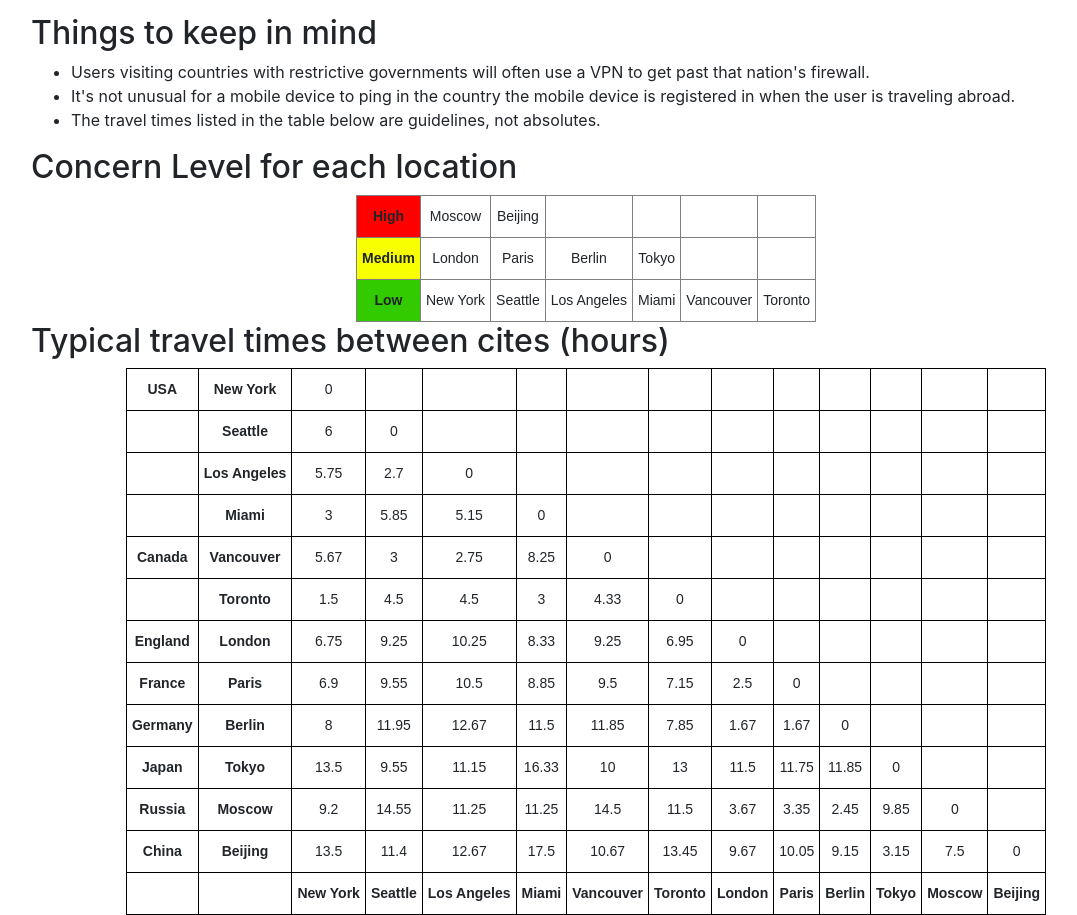
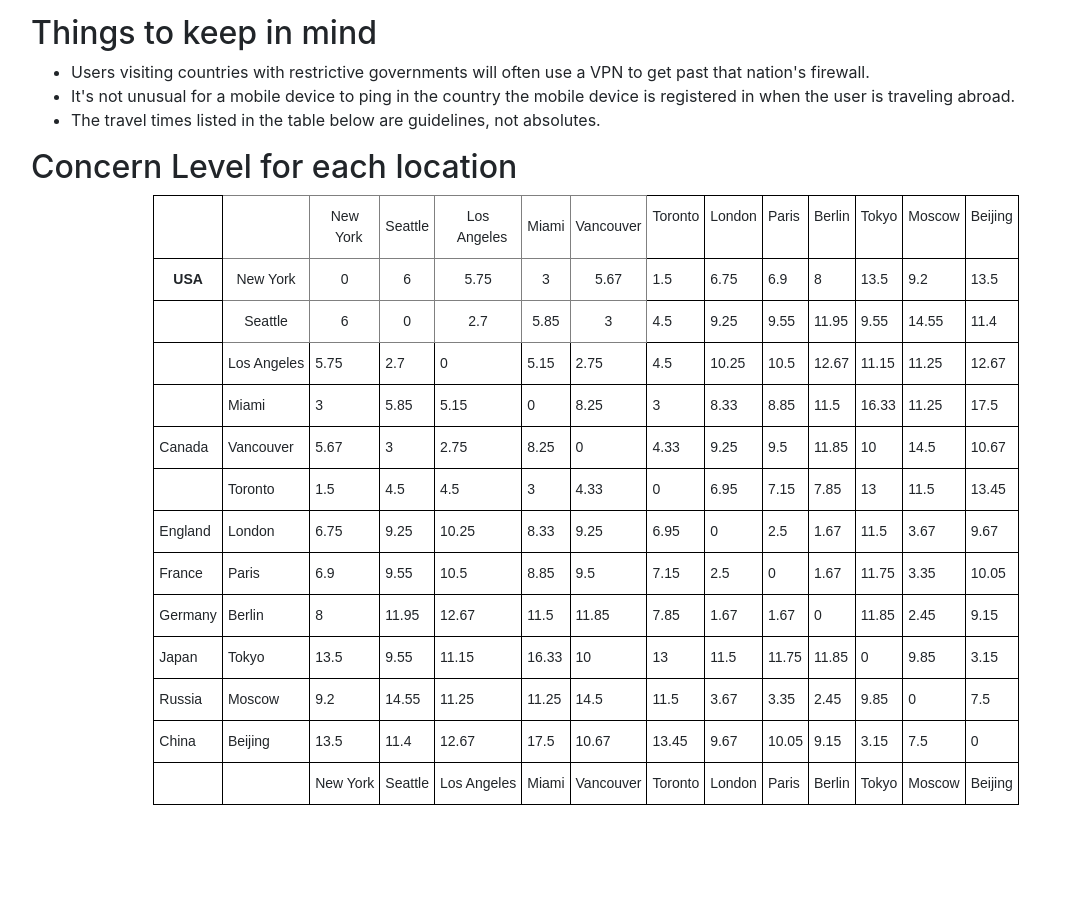
Before and after one commit to uncw-hfcs/ids-simulator, a Flask app: page /reference in a window 1280 px wide. Shown: the part 991-1906 px from the top of the page, without its empty margins (54-1131 px from the left). After the commit the page ends 1796 px from the top, so only its background shows below. Run offline with Flask 2, Linux system fonts and the light colour scheme; some libraries are stand-ins or nearby versions.

Commit message:
Updated Travel Time Table

```diff
--- a/templates/reference.html
+++ b/templates/reference.html
@@ -76,248 +76,233 @@ Reference Page
       .tg td{font-family:Arial, sans-serif;font-size:14px;padding:10px 5px;border-style:solid;border-width:1px;overflow:hidden;word-break:normal;border-color:black;}
       .tg th{font-family:Arial, sans-serif;font-size:14px;font-weight:normal;padding:10px 5px;border-style:solid;border-width:1px;overflow:hidden;word-break:normal;border-color:black;}
       .tg .tg-9wq8{border-color:inherit;text-align:center;vertical-align:middle}
-        .tg .tg-k6ey{font-weight:bold;background-color:#f8ff00;border-color:inherit;text-align:center;vertical-align:middle}
-        .tg .tg-q165{font-weight:bold;background-color:#fe0000;border-color:inherit;text-align:center;vertical-align:middle}
-        .tg .tg-2aeq{font-weight:bold;background-color:#32cb00;border-color:inherit;text-align:center;vertical-align:middle}
+      .tg .tg-wa1i{font-weight:bold;text-align:center;vertical-align:middle}
+      .tg .tg-0lax{text-align:left;vertical-align:top}
       </style>
       <table class="tg">
         <tr>
-            <td class="tg-q165">High</td>
-            <td class="tg-9wq8">Moscow</td>
-            <td class="tg-9wq8">Beijing</td>
-            <td class="tg-9wq8"></td>
-            <td class="tg-9wq8"></td>
-            <td class="tg-9wq8"></td>
-            <td class="tg-9wq8"></td>
+          <th class="tg-wa1i"> </th>
+          <th class="tg-9wq8"> </th>
+          <th class="tg-9wq8">New<br>&nbsp;&nbsp;York</th>
+          <th class="tg-9wq8">Seattle</th>
+          <th class="tg-9wq8">Los<br>&nbsp;&nbsp;Angeles</th>
+          <th class="tg-9wq8">Miami</th>
+          <th class="tg-9wq8">Vancouver</th>
+          <th class="tg-0lax">Toronto</th>
+          <th class="tg-0lax">London</th>
+          <th class="tg-0lax">Paris</th>
+          <th class="tg-0lax">Berlin</th>
+          <th class="tg-0lax">Tokyo</th>
+          <th class="tg-0lax">Moscow</th>
+          <th class="tg-0lax">Beijing</th>
         </tr>
         <tr>
-            <td class="tg-k6ey">Medium</td>
-            <td class="tg-9wq8">London</td>
-            <td class="tg-9wq8">Paris</td>
-            <td class="tg-9wq8">Berlin</td>
-            <td class="tg-9wq8">Tokyo</td>
-            <td class="tg-9wq8"></td>
-            <td class="tg-9wq8"></td>
+          <td class="tg-wa1i">USA</td>
+          <td class="tg-9wq8">New York</td>
+          <td class="tg-9wq8">0</td>
+          <td class="tg-9wq8">6</td>
+          <td class="tg-9wq8">5.75</td>
+          <td class="tg-9wq8">3</td>
+          <td class="tg-9wq8">5.67</td>
+          <td class="tg-0lax">1.5</td>
+          <td class="tg-0lax">6.75</td>
+          <td class="tg-0lax">6.9</td>
+          <td class="tg-0lax">8</td>
+          <td class="tg-0lax">13.5</td>
+          <td class="tg-0lax">9.2</td>
+          <td class="tg-0lax">13.5</td>
         </tr>
         <tr>
-            <td class="tg-2aeq">Low</td>
-            <td class="tg-9wq8">New York</td>
+          <td class="tg-wa1i"> </td>
           <td class="tg-9wq8">Seattle</td>
-            <td class="tg-9wq8">Los Angeles</td>
-            <td class="tg-9wq8">Miami</td>
-            <td class="tg-9wq8">Vancouver</td>
-            <td class="tg-9wq8">Toronto</td>
-          </tr>
-        </table>
-    <h2>Typical travel times between cites (hours)</h2>
-    <table class="tg">
-      <tr>
-        <td class="tg-wa1i">USA</td>
-        <td class="tg-wa1i">New York</td>
-        <td class="tg-nrix">0</td>
-        <td class="tg-nrix"></td>
-        <td class="tg-nrix"></td>
-        <td class="tg-nrix"></td>
-        <td class="tg-nrix"></td>
-        <td class="tg-nrix"></td>
-        <td class="tg-nrix"></td>
-        <td class="tg-nrix"></td>
-        <td class="tg-nrix"></td>
-        <td class="tg-nrix"></td>
-        <td class="tg-nrix"></td>
-        <td class="tg-nrix"></td>
+          <td class="tg-9wq8">6</td>
+          <td class="tg-9wq8">0</td>
+          <td class="tg-9wq8">2.7</td>
+          <td class="tg-9wq8">5.85</td>
+          <td class="tg-9wq8">3</td>
+          <td class="tg-0lax">4.5</td>
+          <td class="tg-0lax">9.25</td>
+          <td class="tg-0lax">9.55</td>
+          <td class="tg-0lax">11.95</td>
+          <td class="tg-0lax">9.55</td>
+          <td class="tg-0lax">14.55</td>
+          <td class="tg-0lax">11.4</td>
         </tr>
         <tr>
-        <td class="tg-wa1i"></td>
-        <td class="tg-wa1i">Seattle</td>
-        <td class="tg-nrix">6</td>
-        <td class="tg-nrix">0</td>
-        <td class="tg-nrix"></td>
-        <td class="tg-nrix"></td>
-        <td class="tg-nrix"></td>
-        <td class="tg-nrix"></td>
-        <td class="tg-nrix"></td>
-        <td class="tg-nrix"></td>
-        <td class="tg-nrix"></td>
-        <td class="tg-nrix"></td>
-        <td class="tg-nrix"></td>
-        <td class="tg-nrix"></td>
+          <td class="tg-0lax"> </td>
+          <td class="tg-0lax">Los Angeles</td>
+          <td class="tg-0lax">5.75</td>
+          <td class="tg-0lax">2.7</td>
+          <td class="tg-0lax">0</td>
+          <td class="tg-0lax">5.15</td>
+          <td class="tg-0lax">2.75</td>
+          <td class="tg-0lax">4.5</td>
+          <td class="tg-0lax">10.25</td>
+          <td class="tg-0lax">10.5</td>
+          <td class="tg-0lax">12.67</td>
+          <td class="tg-0lax">11.15</td>
+          <td class="tg-0lax">11.25</td>
+          <td class="tg-0lax">12.67</td>
         </tr>
         <tr>
-        <td class="tg-wa1i"></td>
-        <td class="tg-wa1i">Los Angeles</td>
-        <td class="tg-nrix">5.75</td>
-        <td class="tg-nrix">2.7</td>
-        <td class="tg-nrix">0</td>
-        <td class="tg-nrix"></td>
-        <td class="tg-nrix"></td>
-        <td class="tg-nrix"></td>
-        <td class="tg-nrix"></td>
-        <td class="tg-nrix"></td>
-        <td class="tg-nrix"></td>
-        <td class="tg-nrix"></td>
-        <td class="tg-nrix"></td>
-        <td class="tg-nrix"></td>
+          <td class="tg-0lax"> </td>
+          <td class="tg-0lax">Miami</td>
+          <td class="tg-0lax">3</td>
+          <td class="tg-0lax">5.85</td>
+          <td class="tg-0lax">5.15</td>
+          <td class="tg-0lax">0</td>
+          <td class="tg-0lax">8.25</td>
+          <td class="tg-0lax">3</td>
+          <td class="tg-0lax">8.33</td>
+          <td class="tg-0lax">8.85</td>
+          <td class="tg-0lax">11.5</td>
+          <td class="tg-0lax">16.33</td>
+          <td class="tg-0lax">11.25</td>
+          <td class="tg-0lax">17.5</td>
         </tr>
         <tr>
-        <td class="tg-wa1i"></td>
-        <td class="tg-wa1i">Miami</td>
-        <td class="tg-nrix">3</td>
-        <td class="tg-nrix">5.85</td>
-        <td class="tg-nrix">5.15</td>
-        <td class="tg-nrix">0</td>
-        <td class="tg-nrix"></td>
-        <td class="tg-nrix"></td>
-        <td class="tg-nrix"></td>
-        <td class="tg-nrix"></td>
-        <td class="tg-nrix"></td>
-        <td class="tg-nrix"></td>
-        <td class="tg-nrix"></td>
-        <td class="tg-nrix"></td>
+          <td class="tg-0lax">Canada</td>
+          <td class="tg-0lax">Vancouver</td>
+          <td class="tg-0lax">5.67</td>
+          <td class="tg-0lax">3</td>
+          <td class="tg-0lax">2.75</td>
+          <td class="tg-0lax">8.25</td>
+          <td class="tg-0lax">0</td>
+          <td class="tg-0lax">4.33</td>
+          <td class="tg-0lax">9.25</td>
+          <td class="tg-0lax">9.5</td>
+          <td class="tg-0lax">11.85</td>
+          <td class="tg-0lax">10</td>
+          <td class="tg-0lax">14.5</td>
+          <td class="tg-0lax">10.67</td>
         </tr>
         <tr>
-        <td class="tg-wa1i">Canada</td>
-        <td class="tg-wa1i">Vancouver</td>
-        <td class="tg-nrix">5.67</td>
-        <td class="tg-nrix">3</td>
-        <td class="tg-nrix">2.75</td>
-        <td class="tg-nrix">8.25</td>
-        <td class="tg-nrix">0</td>
-        <td class="tg-nrix"></td>
-        <td class="tg-nrix"></td>
-        <td class="tg-nrix"></td>
-        <td class="tg-nrix"></td>
-        <td class="tg-nrix"></td>
-        <td class="tg-nrix"></td>
-        <td class="tg-nrix"></td>
+          <td class="tg-0lax"> </td>
+          <td class="tg-0lax">Toronto</td>
+          <td class="tg-0lax">1.5</td>
+          <td class="tg-0lax">4.5</td>
+          <td class="tg-0lax">4.5</td>
+          <td class="tg-0lax">3</td>
+          <td class="tg-0lax">4.33</td>
+          <td class="tg-0lax">0</td>
+          <td class="tg-0lax">6.95</td>
+          <td class="tg-0lax">7.15</td>
+          <td class="tg-0lax">7.85</td>
+          <td class="tg-0lax">13</td>
+          <td class="tg-0lax">11.5</td>
+          <td class="tg-0lax">13.45</td>
         </tr>
         <tr>
-        <td class="tg-wa1i"></td>
-        <td class="tg-wa1i">Toronto</td>
-        <td class="tg-nrix">1.5</td>
-        <td class="tg-nrix">4.5</td>
-        <td class="tg-nrix">4.5</td>
-        <td class="tg-nrix">3</td>
-        <td class="tg-nrix">4.33</td>
-        <td class="tg-nrix">0</td>
-        <td class="tg-nrix"></td>
-        <td class="tg-nrix"></td>
-        <td class="tg-nrix"></td>
-        <td class="tg-nrix"></td>
-        <td class="tg-nrix"></td>
-        <td class="tg-nrix"></td>
+          <td class="tg-0lax">England</td>
+          <td class="tg-0lax">London</td>
+          <td class="tg-0lax">6.75</td>
+          <td class="tg-0lax">9.25</td>
+          <td class="tg-0lax">10.25</td>
+          <td class="tg-0lax">8.33</td>
+          <td class="tg-0lax">9.25</td>
+          <td class="tg-0lax">6.95</td>
+          <td class="tg-0lax">0</td>
+          <td class="tg-0lax">2.5</td>
+          <td class="tg-0lax">1.67</td>
+          <td class="tg-0lax">11.5</td>
+          <td class="tg-0lax">3.67</td>
+          <td class="tg-0lax">9.67</td>
         </tr>
         <tr>
-        <td class="tg-wa1i">England</td>
-        <td class="tg-wa1i">London</td>
-        <td class="tg-nrix">6.75</td>
-        <td class="tg-nrix">9.25</td>
-        <td class="tg-nrix">10.25</td>
-        <td class="tg-nrix">8.33</td>
-        <td class="tg-nrix">9.25</td>
-        <td class="tg-nrix">6.95</td>
-        <td class="tg-nrix">0</td>
-        <td class="tg-nrix"></td>
-        <td class="tg-nrix"></td>
-        <td class="tg-nrix"></td>
-        <td class="tg-nrix"></td>
-        <td class="tg-nrix"></td>
+          <td class="tg-0lax">France</td>
+          <td class="tg-0lax">Paris</td>
+          <td class="tg-0lax">6.9</td>
+          <td class="tg-0lax">9.55</td>
+          <td class="tg-0lax">10.5</td>
+          <td class="tg-0lax">8.85</td>
+          <td class="tg-0lax">9.5</td>
+          <td class="tg-0lax">7.15</td>
+          <td class="tg-0lax">2.5</td>
+          <td class="tg-0lax">0</td>
+          <td class="tg-0lax">1.67</td>
+          <td class="tg-0lax">11.75</td>
+          <td class="tg-0lax">3.35</td>
+          <td class="tg-0lax">10.05</td>
         </tr>
         <tr>
-        <td class="tg-wa1i">France</td>
-        <td class="tg-wa1i">Paris</td>
-        <td class="tg-nrix">6.9</td>
-        <td class="tg-nrix">9.55</td>
-        <td class="tg-nrix">10.5</td>
-        <td class="tg-nrix">8.85</td>
-        <td class="tg-nrix">9.5</td>
-        <td class="tg-nrix">7.15</td>
-        <td class="tg-nrix">2.5</td>
-        <td class="tg-nrix">0</td>
-        <td class="tg-nrix"></td>
-        <td class="tg-nrix"></td>
-        <td class="tg-nrix"></td>
-        <td class="tg-nrix"></td>
+          <td class="tg-0lax">Germany</td>
+          <td class="tg-0lax">Berlin</td>
+          <td class="tg-0lax">8</td>
+          <td class="tg-0lax">11.95</td>
+          <td class="tg-0lax">12.67</td>
+          <td class="tg-0lax">11.5</td>
+          <td class="tg-0lax">11.85</td>
+          <td class="tg-0lax">7.85</td>
+          <td class="tg-0lax">1.67</td>
+          <td class="tg-0lax">1.67</td>
+          <td class="tg-0lax">0</td>
+          <td class="tg-0lax">11.85</td>
+          <td class="tg-0lax">2.45</td>
+          <td class="tg-0lax">9.15</td>
         </tr>
         <tr>
-        <td class="tg-wa1i">Germany</td>
-        <td class="tg-wa1i">Berlin</td>
-        <td class="tg-nrix">8</td>
-        <td class="tg-nrix">11.95</td>
-        <td class="tg-nrix">12.67</td>
-        <td class="tg-nrix">11.5</td>
-        <td class="tg-nrix">11.85</td>
-        <td class="tg-nrix">7.85</td>
-        <td class="tg-nrix">1.67</td>
-        <td class="tg-nrix">1.67</td>
-        <td class="tg-nrix">0</td>
-        <td class="tg-nrix"></td>
-        <td class="tg-nrix"></td>
-        <td class="tg-nrix"></td>
+          <td class="tg-0lax">Japan</td>
+          <td class="tg-0lax">Tokyo</td>
+          <td class="tg-0lax">13.5</td>
+          <td class="tg-0lax">9.55</td>
+          <td class="tg-0lax">11.15</td>
+          <td class="tg-0lax">16.33</td>
+          <td class="tg-0lax">10</td>
+          <td class="tg-0lax">13</td>
+          <td class="tg-0lax">11.5</td>
+          <td class="tg-0lax">11.75</td>
+          <td class="tg-0lax">11.85</td>
+          <td class="tg-0lax">0</td>
+          <td class="tg-0lax">9.85</td>
+          <td class="tg-0lax">3.15</td>
         </tr>
         <tr>
-        <td class="tg-wa1i">Japan</td>
-        <td class="tg-wa1i">Tokyo</td>
-        <td class="tg-nrix">13.5</td>
-        <td class="tg-nrix">9.55</td>
-        <td class="tg-nrix">11.15</td>
-        <td class="tg-nrix">16.33</td>
-        <td class="tg-nrix">10</td>
-        <td class="tg-nrix">13</td>
-        <td class="tg-nrix">11.5</td>
-        <td class="tg-nrix">11.75</td>
-        <td class="tg-nrix">11.85</td>
-        <td class="tg-nrix">0</td>
-        <td class="tg-nrix"></td>
-        <td class="tg-nrix"></td>
+          <td class="tg-0lax">Russia</td>
+          <td class="tg-0lax">Moscow</td>
+          <td class="tg-0lax">9.2</td>
+          <td class="tg-0lax">14.55</td>
+          <td class="tg-0lax">11.25</td>
+          <td class="tg-0lax">11.25</td>
+          <td class="tg-0lax">14.5</td>
+          <td class="tg-0lax">11.5</td>
+          <td class="tg-0lax">3.67</td>
+          <td class="tg-0lax">3.35</td>
+          <td class="tg-0lax">2.45</td>
+          <td class="tg-0lax">9.85</td>
+          <td class="tg-0lax">0</td>
+          <td class="tg-0lax">7.5</td>
         </tr>
         <tr>
-        <td class="tg-wa1i">Russia</td>
-        <td class="tg-wa1i">Moscow</td>
-        <td class="tg-nrix">9.2</td>
-        <td class="tg-nrix">14.55</td>
-        <td class="tg-nrix">11.25</td>
-        <td class="tg-nrix">11.25</td>
-        <td class="tg-nrix">14.5</td>
-        <td class="tg-nrix">11.5</td>
-        <td class="tg-nrix">3.67</td>
-        <td class="tg-nrix">3.35</td>
-        <td class="tg-nrix">2.45</td>
-        <td class="tg-nrix">9.85</td>
-        <td class="tg-nrix">0</td>
-        <td class="tg-nrix"></td>
+          <td class="tg-0lax">China</td>
+          <td class="tg-0lax">Beijing</td>
+          <td class="tg-0lax">13.5</td>
+          <td class="tg-0lax">11.4</td>
+          <td class="tg-0lax">12.67</td>
+          <td class="tg-0lax">17.5</td>
+          <td class="tg-0lax">10.67</td>
+          <td class="tg-0lax">13.45</td>
+          <td class="tg-0lax">9.67</td>
+          <td class="tg-0lax">10.05</td>
+          <td class="tg-0lax">9.15</td>
+          <td class="tg-0lax">3.15</td>
+          <td class="tg-0lax">7.5</td>
+          <td class="tg-0lax">0</td>
         </tr>
         <tr>
-        <td class="tg-wa1i">China</td>
-        <td class="tg-wa1i">Beijing</td>
-        <td class="tg-nrix">13.5</td>
-        <td class="tg-nrix">11.4</td>
-        <td class="tg-nrix">12.67</td>
-        <td class="tg-nrix">17.5</td>
-        <td class="tg-nrix">10.67</td>
-        <td class="tg-nrix">13.45</td>
-        <td class="tg-nrix">9.67</td>
-        <td class="tg-nrix">10.05</td>
-        <td class="tg-nrix">9.15</td>
-        <td class="tg-nrix">3.15</td>
-        <td class="tg-nrix">7.5</td>
-        <td class="tg-nrix">0</td>
-      </tr>
-      <tr>
-        <td class="tg-nrix"></td>
-        <td class="tg-nrix"></td>
-        <td class="tg-wa1i">New York</td>
-        <td class="tg-wa1i">Seattle</td>
-        <td class="tg-wa1i">Los Angeles</td>
-        <td class="tg-wa1i">Miami</td>
-        <td class="tg-wa1i">Vancouver</td>
-        <td class="tg-wa1i">Toronto</td>
-        <td class="tg-wa1i">London</td>
-        <td class="tg-wa1i">Paris</td>
-        <td class="tg-wa1i">Berlin</td>
-        <td class="tg-wa1i">Tokyo</td>
-        <td class="tg-wa1i">Moscow</td>
-        <td class="tg-wa1i">Beijing</td>
+          <td class="tg-0lax"> </td>
+          <td class="tg-0lax"> </td>
+          <td class="tg-0lax">New York</td>
+          <td class="tg-0lax">Seattle</td>
+          <td class="tg-0lax">Los Angeles</td>
+          <td class="tg-0lax">Miami</td>
+          <td class="tg-0lax">Vancouver</td>
+          <td class="tg-0lax">Toronto</td>
+          <td class="tg-0lax">London</td>
+          <td class="tg-0lax">Paris</td>
+          <td class="tg-0lax">Berlin</td>
+          <td class="tg-0lax">Tokyo</td>
+          <td class="tg-0lax">Moscow</td>
+          <td class="tg-0lax">Beijing</td>
         </tr>
       </table>
 
```
Lines whose indentation alone changed are shown as unchanged.
